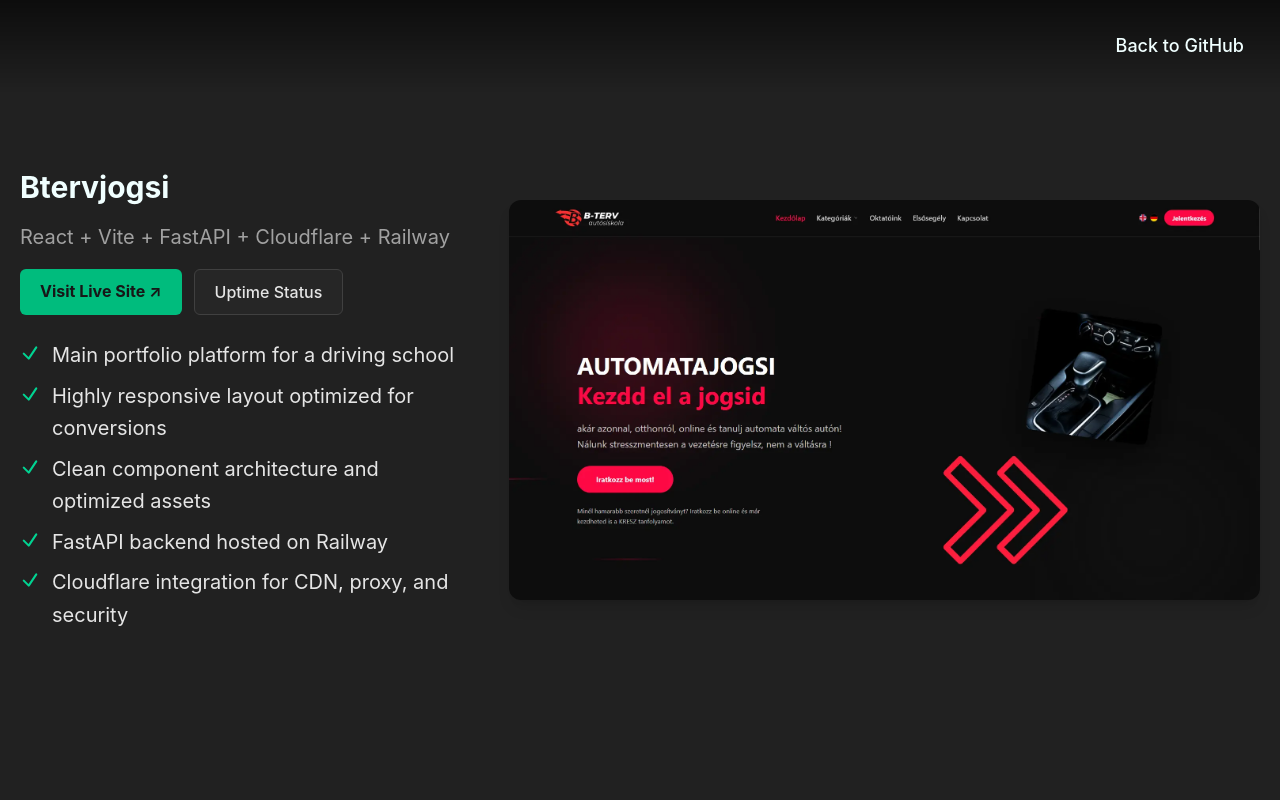
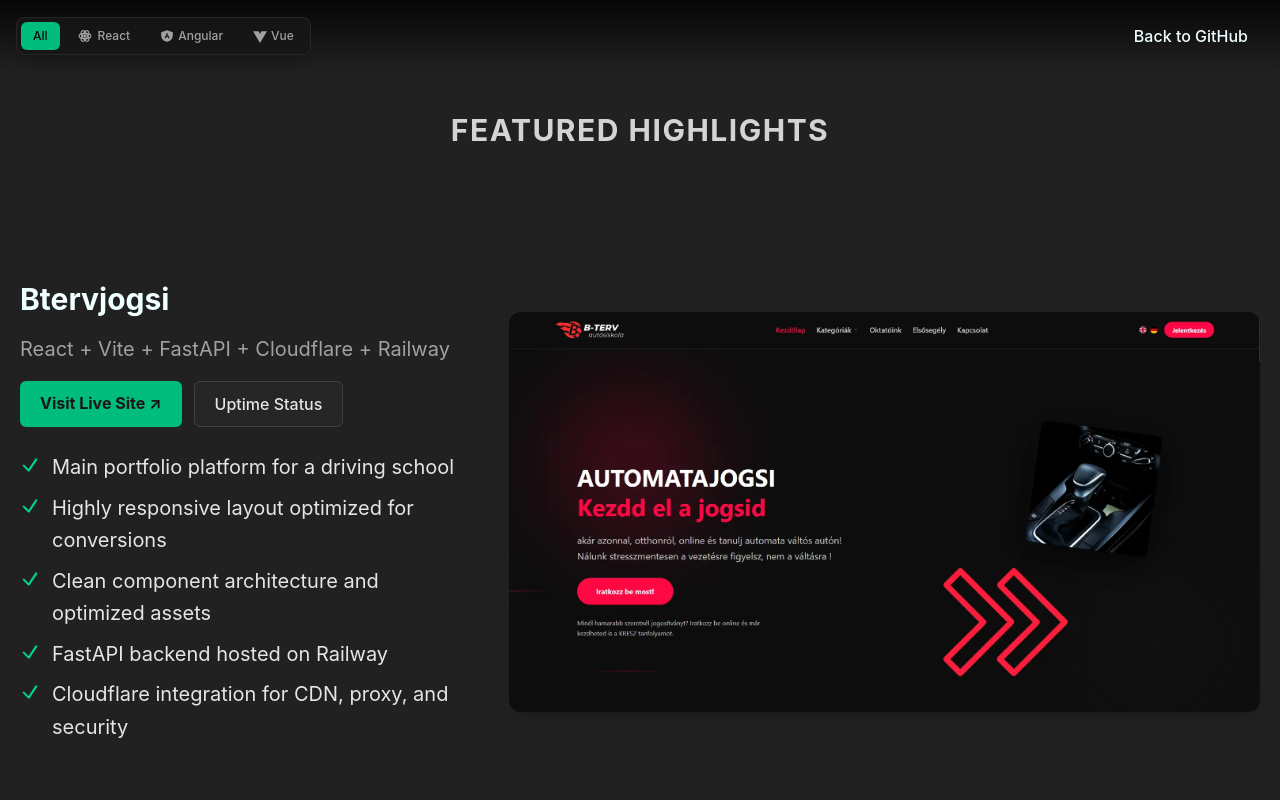
Before and after one commit to Shenkeeee/Shenkeeee.github.io, a React (Vite) app: page / in a window 1280 px wide. Shown: the top 800 px of the page. Built offline with nearby package versions, Linux system fonts and the light colour scheme.

Commit message:
Add headers and filter for projects

```diff
--- a/src/Portfolio.tsx
+++ b/src/Portfolio.tsx
@@ -2,6 +2,7 @@ import React, { useState, useEffect } from "react";
 
 export default function Portfolio() {
   const [selectedImg, setSelectedImg] = useState(null);
+  const [activeFilter, setActiveFilter] = useState("all"); // 'all', 'react', 'angular', 'vue'
 
   // Close modal on Escape key press
   useEffect(() => {
@@ -148,6 +149,18 @@ export default function Portfolio() {
     },
   ];
 
+  // Logic helper to match technologies
+  const matchesFilter = (techString) => {
+    if (activeFilter === "all") return true;
+    return techString.toLowerCase().includes(activeFilter);
+  };
+
+  const filteredMainProjects = mainProjects.filter((p) =>
+    matchesFilter(p.tech),
+  );
+  const filteredHackathons = hackathons.filter((p) => matchesFilter(p.tech));
+  const filteredHobbyWeb = hobbyWeb.filter((p) => matchesFilter(p.tech));
+
   const renderCard = (project, idx) => (
     <div
       key={idx}
@@ -155,7 +168,7 @@ export default function Portfolio() {
     >
       <div className="flex flex-col h-full justify-between">
         <div>
-          {/* Media Window Container with smart CSS UI Backup graphic */}
+          {/* Media Window Container */}
           <div className="overflow-hidden rounded-lg bg-neutral-900 border border-neutral-950 aspect-video mb-4 relative flex items-center justify-center">
             {project.img ? (
               <img
@@ -165,7 +178,7 @@ export default function Portfolio() {
                 className="w-full h-full object-cover cursor-zoom-in lg:group-hover:scale-[1.02] transition-transform duration-300"
               />
             ) : (
-              <div className="w-full h-full bg-gray-300 flex items-center justify-center p-4 select-none">
+              <div className="w-full h-full bg-gradient-to-br from-[#242424] via-[#2c2c2c] to-[#242424] flex items-center justify-center p-4 select-none">
                 <svg
                   className="w-10 h-10 text-neutral-600/50"
                   fill="none"
@@ -176,26 +189,26 @@ export default function Portfolio() {
                   <path
                     strokeLinecap="round"
                     strokeLinejoin="round"
-                    d="M2.25 15.75l5.159-5.159a2.25 2.25 0 013.182 0l5.159 5.159m-1.5-1.5l1.409-1.409a2.25 2.25 0 013.182 0l2.909 2.909m-18 3.75h16.5a1.5 1.5 0 001.5-1.5V6a1.5 1.5 0 00-1.5-1.5H3.75A1.5 1.5 0 002.25 6v12a1.5 1.5 0 001.5 1.5zm10.5-11.25h.008v.008h-.008V8.25zm.375 0a.375 0 11-.75 0 .375 0 01.75 0z"
+                    d="M2.25 15.75l5.159-5.159a2.25 2.25 0 013.182 0l5.159 5.159m-1.5-1.5l1.409-1.409a2.25 2.25 0 013.182 0l2.909 2.909m-18 3.75h16.5a1.5 1.5 0 001.5-1.5V6a1.5 1.5 0 00-1.5-1.5H3.75A1.5 1.5 0 002.25 6v12a1.5 1.5 0 00.1.5zm10.5-11.25h.008v.008h-.008V8.25zm.375 0a.375 0 11-.75 0 .375 0 01.75 0z"
                   />
                 </svg>
               </div>
             )}
           </div>
 
-          <div className="flex items-start justify-between gap-4 mb-1">
+          <div className="flex items-start justify-between gap-4 mb-2">
             <div>
-              <h3 className="text-base font-bold text-white group-hover:text-emerald-400 transition-colors line-clamp-1">
+              <h3 className="text-lg md:text-xl font-bold text-white group-hover:text-emerald-400 transition-colors line-clamp-1">
                 {project.title}
               </h3>
-              <div className="flex flex-wrap items-center gap-2 mt-0.5">
+              <div className="flex flex-wrap items-center gap-2 mt-1">
                 {project.subtitle && (
-                  <p className="text-xs text-neutral-400 font-medium">
+                  <p className="text-xs md:text-sm text-neutral-400 font-medium">
                     {project.subtitle}
                   </p>
                 )}
                 {project.isNonWeb && (
-                  <span className="text-[9px] font-semibold bg-blue-500/10 text-blue-400 border border-blue-900/30 px-1.5 py-0.5 rounded uppercase tracking-wider">
+                  <span className="text-[10px] font-semibold bg-blue-500/10 text-blue-400 border border-blue-900/30 px-2 py-0.5 rounded uppercase tracking-wider whitespace-nowrap">
                     Non-Web Tech
                   </span>
                 )}
@@ -215,10 +228,10 @@ export default function Portfolio() {
         </div>
 
         <div className="mt-3">
-          <p className="text-xs font-mono text-emerald-400/90 mb-3 bg-emerald-950/20 inline-block px-2 py-0.5 rounded border border-emerald-900/30">
+          <p className="text-xs font-mono text-emerald-400/90 mb-3 bg-emerald-950/20 inline-block px-2.5 py-1 rounded border border-emerald-900/30">
             {project.tech}
           </p>
-          <p className="text-xs text-neutral-300 leading-relaxed font-normal line-clamp-4">
+          <p className="text-sm text-neutral-300 leading-relaxed font-normal line-clamp-4">
             {project.desc}
           </p>
         </div>
@@ -228,27 +241,111 @@ export default function Portfolio() {
 
   return (
     <div className="bg-[#212121] text-[#f0ffff] min-h-screen snap-y snap-mandatory overflow-y-auto font-sans antialiased selection:bg-neutral-700 selection:text-white">
-      {/* Navigation */}
-      <nav className="fixed top-0 right-0 z-50 w-full p-4 flex justify-end bg-gradient-to-b from-black/60 to-transparent pointer-events-none">
-        <ul>
-          <li>
+      {/* Dynamic Navigation & Framework Filter Menu */}
+      <nav className="fixed top-0 left-0 z-50 w-full p-4 flex flex-col sm:flex-row items-center justify-between gap-4 bg-gradient-to-b from-black/80 to-transparent backdrop-blur-[2px]">
+        {/* Filter Badges Container */}
+        <div className="flex items-center gap-1.5 bg-neutral-900/90 p-1 rounded-lg border border-neutral-800 shadow-xl">
+          <button
+            onClick={() => setActiveFilter("all")}
+            className={`px-3 py-1.5 text-xs font-medium rounded-md transition-all ${
+              activeFilter === "all"
+                ? "bg-emerald-500 text-neutral-950 font-bold"
+                : "text-neutral-400 hover:text-white"
+            }`}
+          >
+            All
+          </button>
+
+          <button
+            onClick={() => setActiveFilter("react")}
+            className={`flex items-center gap-1.5 px-3 py-1.5 text-xs font-medium rounded-md transition-all ${
+              activeFilter === "react"
+                ? "bg-[#00d8ff] text-neutral-950 font-bold"
+                : "text-neutral-400 hover:text-white"
+            }`}
+          >
+            {/* Corrected React SVG */}
+            <svg
+              className="w-3.5 h-3.5 fill-none stroke-current"
+              strokeWidth="2"
+              viewBox="0 0 24 24"
+            >
+              <circle cx="12" cy="12" r="2" fill="currentColor" />
+              <ellipse cx="12" cy="12" rx="10" ry="4.5" />
+              <ellipse
+                cx="12"
+                cy="12"
+                rx="10"
+                ry="4.5"
+                transform="rotate(60 12 12)"
+              />
+              <ellipse
+                cx="12"
+                cy="12"
+                rx="10"
+                ry="4.5"
+                transform="rotate(120 12 12)"
+              />
+            </svg>
+            React
+          </button>
+
+          <button
+            onClick={() => setActiveFilter("angular")}
+            className={`flex items-center gap-1 px-3 py-1.5 text-xs font-medium rounded-md transition-all ${
+              activeFilter === "angular"
+                ? "bg-[#dd0031] text-white font-bold"
+                : "text-neutral-400 hover:text-white"
+            }`}
+          >
+            <svg className="w-3.5 h-3.5 fill-current" viewBox="0 0 24 24">
+              <path d="M12 2L2 5.5v5.3c0 5.7 4.2 10.4 10 11.2 5.8-.8 10-5.5 10-11.2V5.5L12 2zm4.4 14h-2.2l-1-2.4H10.8l-1 2.4H7.6L12 6.2l4.4 9.8zm-3.4-4.5L12 9.2l-1 2.3h2z" />
+            </svg>
+            Angular
+          </button>
+
+          <button
+            onClick={() => setActiveFilter("vue")}
+            className={`flex items-center gap-1 px-3 py-1.5 text-xs font-medium rounded-md transition-all ${
+              activeFilter === "vue"
+                ? "bg-[#41b883] text-neutral-950 font-bold"
+                : "text-neutral-400 hover:text-white"
+            }`}
+          >
+            <svg className="w-3.5 h-3.5 fill-current" viewBox="0 0 24 24">
+              <path d="M24 4H18L12 14L6 4H0L12 24L24 4Z M18 4H14.5L12 8.2L9.5 4H6L12 14L18 4Z" />
+            </svg>
+            Vue
+          </button>
+        </div>
+
         <a
           href="https://github.com/Shenkeeee/"
-              className="text-[#f0ffff] hover:text-[#dddddd] transition-colors text-sm md:text-lg pr-3 md:pr-5 leading-[50px] md:leading-[60px] font-medium pointer-events-auto"
+          target="_blank"
+          rel="noreferrer"
+          className="text-[#f0ffff] hover:text-[#dddddd] transition-colors text-sm md:text-base font-medium px-4 py-2"
         >
           Back to GitHub
         </a>
-          </li>
-        </ul>
       </nav>
 
       {/* Main Content Sections */}
       <main id="main-wrapper">
+        {/* TIER 1 SECTION TITLE INTERMEDIARY */}
+        {filteredMainProjects.length > 0 && (
+          <div className="bg-[#212121] text-center pt-28 -mb-16 pb-4 snap-start">
+            <h2 className="text-2xl md:text-3xl font-bold uppercase tracking-wider text-neutral-300">
+              Featured highlights
+            </h2>
+            <div className="h-0.5 w-20 bg-emerald-500 mx-auto mt-2.5 rounded"></div>
+          </div>
+        )}
+
         {/* TIER 1: CORE RESPONSIVE FULLSCREEN SECTIONS */}
-        {mainProjects.map((project, index) => (
+        {filteredMainProjects.map((project, index) => (
           <section
             key={index}
-            className={`flex flex-col lg:flex-row items-center justify-center gap-8 lg:gap-12 min-h-[100dvh] lg:h-[100dvh] px-5 pt-24 pb-12 lg:py-0 snap-start snap-always ${
+            className={`flex flex-col lg:flex-row items-center justify-center gap-8 lg:gap-12 min-h-[100dvh] lg:h-[100dvh] px-5 pt-28 pb-12 lg:py-0 snap-start snap-always ${
               index % 2 === 1 ? "bg-[#282828]" : "bg-[#212121]"
             }`}
           >
@@ -327,37 +424,68 @@ export default function Portfolio() {
         ))}
 
         {/* TIER 2: STRUCTURED ROW SEGMENTATION LABELS */}
+        {(filteredHackathons.length > 0 || filteredHobbyWeb.length > 0) && (
           <section className="min-h-screen bg-[#212121] px-6 py-24 snap-start snap-always border-t border-neutral-800/40">
-          <div className="max-w-[95rem] mx-auto w-full space-y-16">
+            <div className="max-w-[95rem] mx-auto w-full">
+              {/* MAIN SECTION HEADER FOR GRID OVERVIEW */}
+              <div className="mb-14 text-center">
+                <h2 className="text-2xl md:text-3xl font-bold uppercase tracking-wider text-neutral-300">
+                  More Projects
+                </h2>
+                <div className="h-0.5 w-20 bg-emerald-500 mx-auto mt-2.5 rounded"></div>
+              </div>
+
+              <div className="space-y-20">
                 {/* CATEGORY ROW 1: Hackathons */}
+                {filteredHackathons.length > 0 && (
                   <div>
                     <div className="mb-6">
-                <h2 className="text-xl lg:text-2xl font-bold tracking-tight text-white">
+                      <h3 className="text-xl lg:text-2xl font-bold tracking-tight text-white">
                         Hackathons
-                </h2>
+                      </h3>
                       <div className="h-0.5 w-12 bg-emerald-500 mt-1.5 rounded"></div>
                     </div>
-              {/* Responsive 4 column container layout matrix */}
                     <div className="grid grid-cols-1 md:grid-cols-2 xl:grid-cols-4 gap-5">
-                {hackathons.map((p, i) => renderCard(p, i))}
+                      {filteredHackathons.map((p, i) => renderCard(p, i))}
                     </div>
                   </div>
+                )}
 
-            {/* CATEGORY ROW 2: Hobby (Includes Consolidated Game/Research) */}
+                {/* CATEGORY ROW 2: Hobby */}
+                {filteredHobbyWeb.length > 0 && (
                   <div>
                     <div className="mb-6">
-                <h2 className="text-xl lg:text-2xl font-bold tracking-tight text-white">
-                  Hobby
-                </h2>
+                      <h3 className="text-xl lg:text-2xl font-bold tracking-tight text-white">
+                        Hobby & Utilities
+                      </h3>
                       <div className="h-0.5 w-12 bg-emerald-500 mt-1.5 rounded"></div>
                     </div>
-              {/* Responsive 4 column container layout matrix */}
                     <div className="grid grid-cols-1 md:grid-cols-2 xl:grid-cols-4 gap-5">
-                {hobbyWeb.map((p, i) => renderCard(p, i))}
+                      {filteredHobbyWeb.map((p, i) => renderCard(p, i))}
                     </div>
+                  </div>
+                )}
               </div>
             </div>
           </section>
+        )}
+
+        {/* Fallback layout if everything is filtered out */}
+        {filteredMainProjects.length === 0 &&
+          filteredHackathons.length === 0 &&
+          filteredHobbyWeb.length === 0 && (
+            <div className="h-screen w-full flex flex-col items-center justify-center text-center px-4 snap-start">
+              <p className="text-neutral-400 text-lg mb-2">
+                No projects found matching that filter.
+              </p>
+              <button
+                onClick={() => setActiveFilter("all")}
+                className="text-emerald-400 hover:underline font-medium text-sm"
+              >
+                Clear Filter
+              </button>
+            </div>
+          )}
       </main>
 
       {/* Fullscreen Image Modal */}
```
Lines whose indentation alone changed are shown as unchanged.
